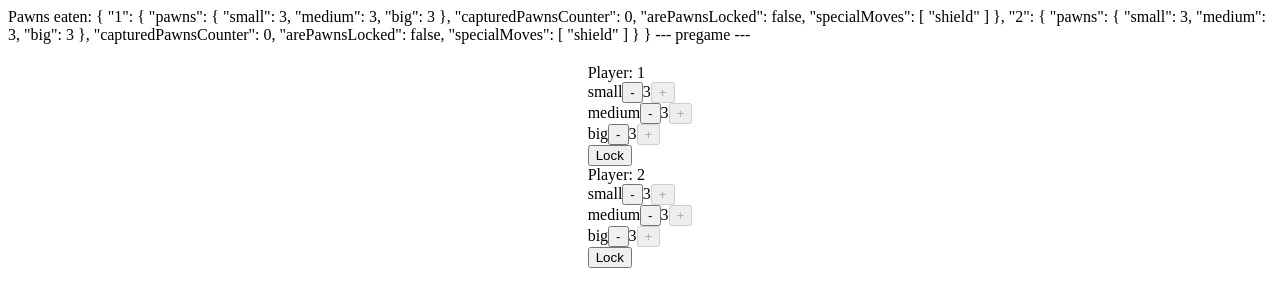
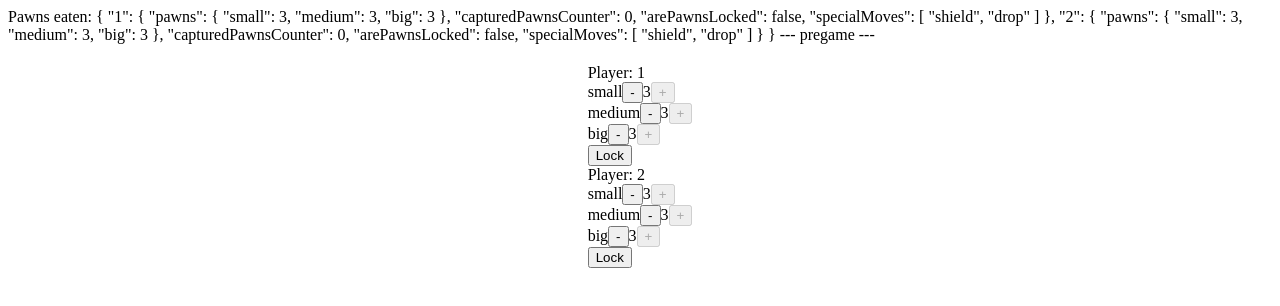
Before and after one commit to hungry-gamers/hungry-pawns, a Vue app: page / in a window 1280 px wide. Shown: the top 306 px of the page. Built offline with nearby package versions, Linux system fonts and the light colour scheme; the HTML template or start-up script is replaced by a standard one.

Commit message:
Code clean up

```diff
--- a/src/featuers/game/components/TheGame.vue
+++ b/src/featuers/game/components/TheGame.vue
@@ -1,28 +1,29 @@
 <script setup lang="ts">
 import { useGameStore } from '@/featuers/game/store/game.ts'
-import type { Move } from '@/featuers/game/types.ts'
+import type { Move, MoveName } from '@/featuers/game/types.ts'
 import { computed } from 'vue'
 import CellShield from '@/featuers/game/components/CellShield.vue'
 import ThePawn from '@/featuers/game/components/ThePawn.vue'
 import { usePlayersStore } from '@/featuers/players/store/players.ts'
+import type { MoveHandler } from '@/featuers/game/services/game.service.ts'
 
 const props = defineProps<{ move: Move }>()
 
-const { putPawn, state, applyShield, getCurrentTurn } = useGameStore()
+const { putPawn, state, applyShield, getCurrentTurn, dropOpponentPawn } = useGameStore()
 const { getPlayers } = usePlayersStore()
 
 const players = computed(getPlayers)
 
+const moveHandlers: Record<MoveName, MoveHandler> = {
+  pawn: ({ move, rowIndex, columnIndex }) =>
+    putPawn({ pawnSize: move.size, rowIndex, columnIndex }),
+  shield: ({ rowIndex, columnIndex }) => applyShield({ rowIndex, columnIndex }),
+  drop: ({ rowIndex, columnIndex }) => dropOpponentPawn({ rowIndex, columnIndex }),
+}
+
 const onCellClick = (rowIndex: number, columnIndex: number) => {
-  if (props.move.mode === 'pawn') {
-    putPawn({
-      pawnSize: props.move.size,
-      rowIndex,
-      columnIndex,
-    })
-  } else {
-    applyShield({ rowIndex, columnIndex })
-  }
+  const handler = moveHandlers[props.move.mode]
+  handler?.({ move: props.move, rowIndex, columnIndex })
 }
 </script>
 
--- a/src/featuers/game/services/game.service.ts
+++ b/src/featuers/game/services/game.service.ts
@@ -1,5 +1,5 @@
 import * as GameT from '@/featuers/game/types.ts'
-import type { Sequence } from '@/featuers/game/types.ts'
+import type { Move, Sequence } from '@/featuers/game/types.ts'
 
 enum PawnSizeValue {
   small = 1,
@@ -50,3 +50,5 @@ export const findWinningLine = (board: GameT.Board): Sequence[] => {
 
 export const UNLOCK_MEDIUM_PAWNS_TURN = 4
 export const UNLOCK_BIG_PAWNS_TURN = 10
+
+export type MoveHandler = (args: { move: Move; rowIndex: number; columnIndex: number }) => void
--- a/src/featuers/game/store/game.ts
+++ b/src/featuers/game/store/game.ts
@@ -103,7 +103,7 @@ export const useGameStore = defineStore('game', () => {
     }
   }
 
-  const isMoveAllowed = (payload: GameT.PutPawnPayload) => {
+  const isPutPawnAllowed = (payload: GameT.PutPawnPayload) => {
     const { rowIndex, columnIndex, pawnSize } = payload
     const isProtected = state.board[rowIndex][columnIndex].shield.activeInTurn === getCurrentTurn()
     const isPawnAvailable = playersStore.isPawnAvailableForPlayer(state.currentPlayerId, pawnSize)
@@ -112,14 +112,19 @@ export const useGameStore = defineStore('game', () => {
     return isPawnAvailable && isPawnSizeAllowed && !isProtected
   }
 
-  const dropOpponentPawn = (payload: GameT.MovePayload) => {
-    if (playersStore.useSpecialMove(state.currentPlayerId, 'drop') === 'not-allowed') return
+  const isDropPawnAllowed = (payload: GameT.DropOpponentPawnPayload) => {
     const { rowIndex, columnIndex } = payload
     const isProtected = state.board[rowIndex][columnIndex].shield.activeInTurn === getCurrentTurn()
     const isPlayerPawn = state.board[rowIndex][columnIndex].pawn?.playerId === state.currentPlayerId
 
-    if (isProtected || isPlayerPawn) return
+    return isProtected || isPlayerPawn
+  }
 
+  const dropOpponentPawn = (payload: GameT.MovePayload) => {
+    if (isDropPawnAllowed(payload)) return
+    if (playersStore.useSpecialMove(state.currentPlayerId, 'drop') === 'not-allowed') return
+
+    const { rowIndex, columnIndex } = payload
     state.board[rowIndex][columnIndex].pawn = null
 
     checkWinner(payload)
@@ -129,7 +134,7 @@ export const useGameStore = defineStore('game', () => {
     const { rowIndex, columnIndex, pawnSize } = payload
     const cellPawn = state.board[rowIndex][columnIndex].pawn
 
-    if (!isMoveAllowed(payload) || state.status !== 'in-progress') return
+    if (!isPutPawnAllowed(payload) || state.status !== 'in-progress') return
 
     if (cellPawn) {
       if (!GameService.isPawnBigger(pawnSize, cellPawn.size)) return
--- a/src/featuers/game/types.ts
+++ b/src/featuers/game/types.ts
@@ -5,9 +5,11 @@ export interface Pawn {
   playerId: string
 }
 
+export type MoveName = 'shield' | 'drop' | 'pawn'
+
 export type Move = {
   size: PawnSize
-  mode: 'pawn' | 'shield'
+  mode: MoveName
 }
 
 export type Location = { rowIndex: number; columnIndex: number }
@@ -15,8 +17,6 @@ export type Location = { rowIndex: number; columnIndex: number }
 export type ApplyShieldPayload = Location
 
 export type DropOpponentPawnPayload = Location
-
-export type SpecialMoveName = 'shield' | 'drop'
 
 export type Sequence = `${string}/${number}-${number}/${number}-${number}/${number}-${number}`
 
--- a/src/featuers/players/services/players.service.ts
+++ b/src/featuers/players/services/players.service.ts
@@ -4,7 +4,7 @@ export const createPlayer = (player: PlayersT.PlayerPayload): PlayersT.Player =>
   pawns: { ...player.pawns },
   capturedPawnsCounter: 0,
   arePawnsLocked: false,
-  specialMoves: ['shield'],
+  specialMoves: ['shield', 'drop'],
 })
 
 export const MAXIMUM_PAWNS_PER_PLAYER = 9
--- a/src/featuers/players/store/players.ts
+++ b/src/featuers/players/store/players.ts
@@ -59,9 +59,9 @@ export const usePlayersStore = defineStore('players', () => {
 
   const useSpecialMove = (
     playerId: string,
-    moveName: GameT.SpecialMoveName,
+    moveName: GameT.MoveName,
   ): PlayersT.SpecialMoveStatus => {
-    if (!state.players[playerId].specialMoves.includes('shield')) return 'not-allowed'
+    if (!state.players[playerId].specialMoves.includes(moveName)) return 'not-allowed'
     state.players[playerId].specialMoves = state.players[playerId].specialMoves.filter(
       (move) => move !== moveName,
     )
--- a/src/featuers/players/types.ts
+++ b/src/featuers/players/types.ts
@@ -1,10 +1,10 @@
-import type { PawnSize, SpecialMoveName } from '@/featuers/game/types.ts'
+import type { PawnSize, MoveName } from '@/featuers/game/types.ts'
 
 export type Player = {
   pawns: Record<PawnSize, number>
   capturedPawnsCounter: number
   arePawnsLocked: boolean
-  specialMoves: SpecialMoveName[]
+  specialMoves: MoveName[]
 }
 
 export type PlayerPayload = { id: string; pawns: Player['pawns'] }
--- a/src/views/HomeView.vue
+++ b/src/views/HomeView.vue
@@ -36,6 +36,10 @@ const activateShieldMode = () => {
   move.value.mode = 'shield'
 }
 
+const activateDropMode = () => {
+  move.value.mode = 'drop'
+}
+
 onMounted(() => initiateGame(players))
 
 watch(
@@ -64,6 +68,7 @@ watch(
         <button @click="selectPawnSize('big')" :disabled="!areBigPawnsAllowed">Big</button>
 
         <button @click="activateShieldMode">Shield</button>
+        <button @click="activateDropMode">Drop</button>
       </div>
 
       <TheGame :move="move" />
```
Also changed, not shown: 2 other files (tests, documents, lock files or other folders).
